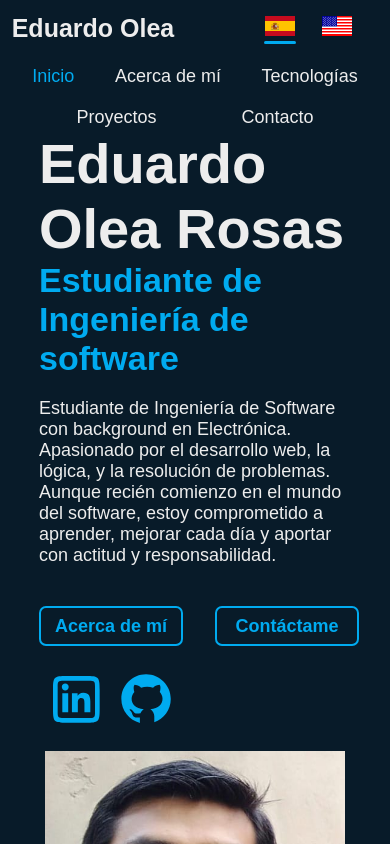
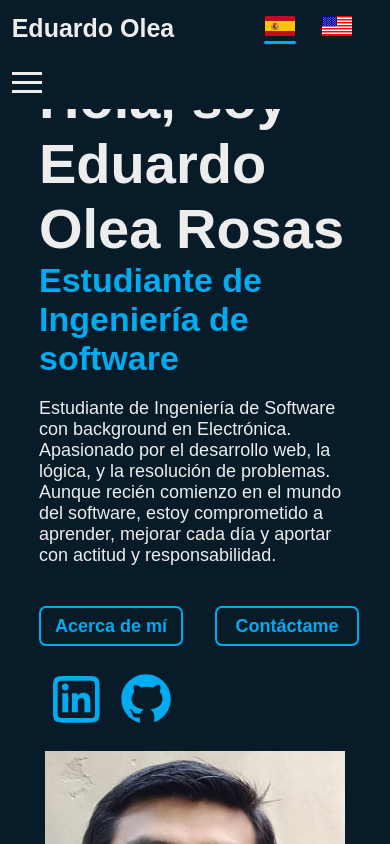
Before and after one commit to OleaRosasE/OleaRosasE.github.io, a plain HTML site: page index.html in a window 390 px wide. Shown: the top 844 px of the page. Drawn offline with Linux system fonts and the light colour scheme.

Commit message:
Adicion del menu responsivo prueba 1

```diff
--- a/index.html
+++ b/index.html
@@ -26,10 +26,14 @@
                     <a href="#"><img src="recursos/unitedstates_flag.png" alt="bandera de estados unidos"></a>
                 </div>
             </div>
-
+            <div class="menu-res">
+                <div class="lineas"></div>
+                <div class="lineas"></div>
+                <div class="lineas"></div>
+            </div>
             <div class="menu">
-                <nav>
-                    <a href="#home"  class="nav-link" class="active">Inicio</a>
+                <nav class="menu-nav">
+                    <a href="#home"  class="nav-link active">Inicio</a>
                     <a href="#aboutme" class="nav-link">Acerca de mí</a>
                     <a href="#technologies" class="nav-link">Tecnologías</a>
                     <a href="#projects" class="nav-link">Proyectos</a>
--- a/index.js
+++ b/index.js
@@ -1,7 +1,14 @@
+document.addEventListener("DOMContentLoaded", function () {
     const formulario = document.getElementById("contact-form");
     const mensaje = document.getElementById("form-message");
     const secciones = document.querySelectorAll("section");
     const enlaces = document.querySelectorAll(".nav-link");
+    const menuResposive = document.querySelector(".menu-res");
+
+    menuResposive.onclick = function () {
+        navbar = document.querySelector(".menu-nav");
+        navbar.classList.toggle("active");
+    };
 
     window.addEventListener("scroll", () => {
 
@@ -58,3 +65,4 @@ formulario.addEventListener("submit", async (e) => {
             mensaje.textContent = "Ocurrió un error, por favor intentalo una vez más";
         }
     });
+});
--- a/style.css
+++ b/style.css
@@ -61,6 +61,10 @@ body {
     border-radius: 2px;
 }
 
+.menu-res {
+    display: none;
+}
+
 .logo,
 .menu {
     min-width: 180px;
@@ -78,7 +82,7 @@ body {
     font-weight: 600;
 }
 
-.menu nav {
+.menu-nav {
     display: flex;
     justify-content: space-evenly;
     flex-wrap: wrap;
@@ -87,14 +91,14 @@ body {
     gap: 20px;
 }
 
-.menu nav a {
+.menu-nav a {
     color: #ededed;
     font-weight: 500;
     transition: .3s;
 }
 
-.menu nav a:hover,
-.menu a.active {
+.menu-nav a:hover,
+.menu-nav a.active {
     color: #00abf0;
 }
 
@@ -207,7 +211,7 @@ body {
     align-items: center;
     flex-direction: column;
     min-height: 80vh;
-    padding: 20px 10%;
+    padding: 10vh 10% 0;
     gap: 20px;
 
 }
@@ -496,9 +500,51 @@ footer {
     flex-direction: column;
     justify-content: center;
     align-items: center;
-    padding: 20px 0 ;
+    padding: 20px 0;
 }
 
 footer a {
     color: #ededed;
 }
+
+
+@media(max-width:800px) {
+    .menu-res {
+        display: block;
+        cursor: pointer;
+    }
+
+    .menu-res .lineas{
+        width: 30px;
+        height: 3px;
+        background-color: #ededed;
+        margin: 6px 0;
+    }
+
+    .menu-nav{
+        height: 0;
+        position: absolute;
+        top: 70px;
+        left: 0;
+        right: 0;
+        width: 100vw;
+        background-color: #139dff;
+        transition: 0.5s;
+
+        flex-direction: column ;
+        align-items: center;
+        overflow: hidden;
+    }
+
+    .menu-nav.active{
+        height: 400px;
+    }
+
+    .menu-nav.active  a{
+        opacity: 1;
+    }
+
+     .menu-nav.active  a{
+        opacity: 1;
+    }
+ }
```
Lines whose indentation alone changed are shown as unchanged.
